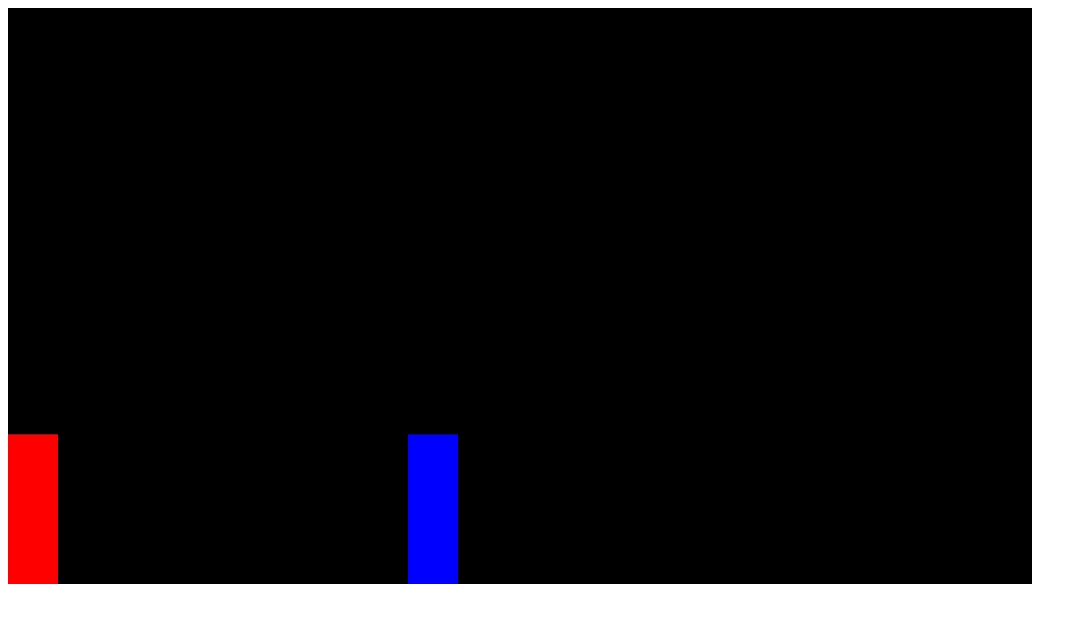
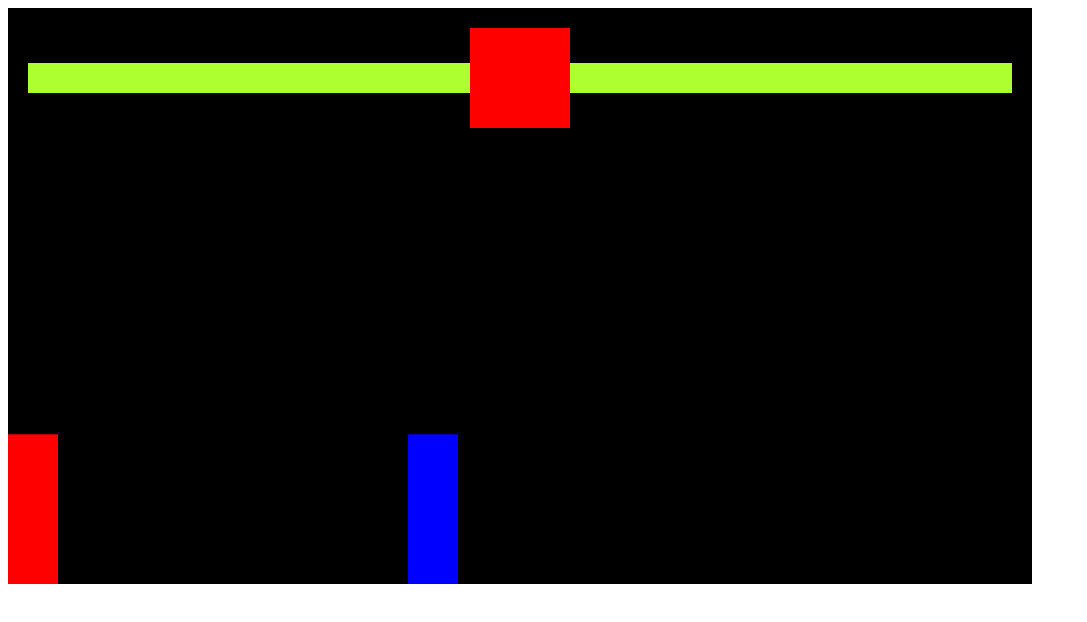
Before and after one commit to PethoTavares/Fighting-game, a plain HTML site: page index.html in a window 1280 px wide. Shown: the whole page, without its empty margins (0-1087 px from the left). Drawn offline with Linux system fonts and the light colour scheme.

Commit message:
Update: Health system

```diff
--- a/index.html
+++ b/index.html
@@ -1,3 +1,32 @@
-<canvas></canvas>
+<head>
+    <style>* {
+        box-sizing: border-box;
+        }
+        </style>
+</head>
+<body>
+    <!-- Big container div-->
+    <div style="position: relative; display: inline-block;">
+        <div style="position: absolute; display: flex; width: 100%; align-items: center; padding: 20px;">
 
-<script src="index.js"></script>
+            <!-- player health -->
+            <div style="position: relative; height: 30px; width: 100%; display: flex; justify-content: flex-end;">
+                <div style ="background-color: yellow; height: 30px; width: 100%;"></div>
+                <div id= "playerHealth" style="position: absolute; background-color: greenyellow; top: 0; right: 0; bottom: 0; width: 100%;"></div>
+            </div>
+
+            <!-- timer-->
+            <div style="background-color: red; width: 100px; height: 100px; flex-shrink: 0;"></div>
+
+            <!--enemy health-->
+            <div style="position: relative; height: 30px; width: 100%">
+                <div style ="background-color: yellow; height: 30px;"></div>
+                <div id= "enemyHealth" style="position: absolute; background-color: greenyellow;top: 0; right: 0; bottom: 0; left: 0;"></div>
+            </div>
+        </div>
+        <canvas></canvas>
+    </div>
+
+
+    <script src="index.js"></script>
+</body>
--- a/index.js
+++ b/index.js
@@ -27,6 +27,7 @@ class Sprite {
         }
         this.color = color
         this.isAttacking
+        this.health = 100
     }
 
     draw() {
@@ -162,7 +163,8 @@ function animate() {
         player.isAttacking
     ) {
         player.isAttacking = false
-        console.log('hit');
+        enemy.health -= 20
+        document.querySelector('#enemyHealth').style.width = enemy.health + '%';
     }
 
     if (
@@ -170,7 +172,8 @@ function animate() {
         enemy.isAttacking
     ) {
         enemy.isAttacking = false
-        console.log('enemy hit');
+        player.health -= 20
+        document.querySelector('#playerHealth').style.width = player.health + '%';
     }
 }
 
```
